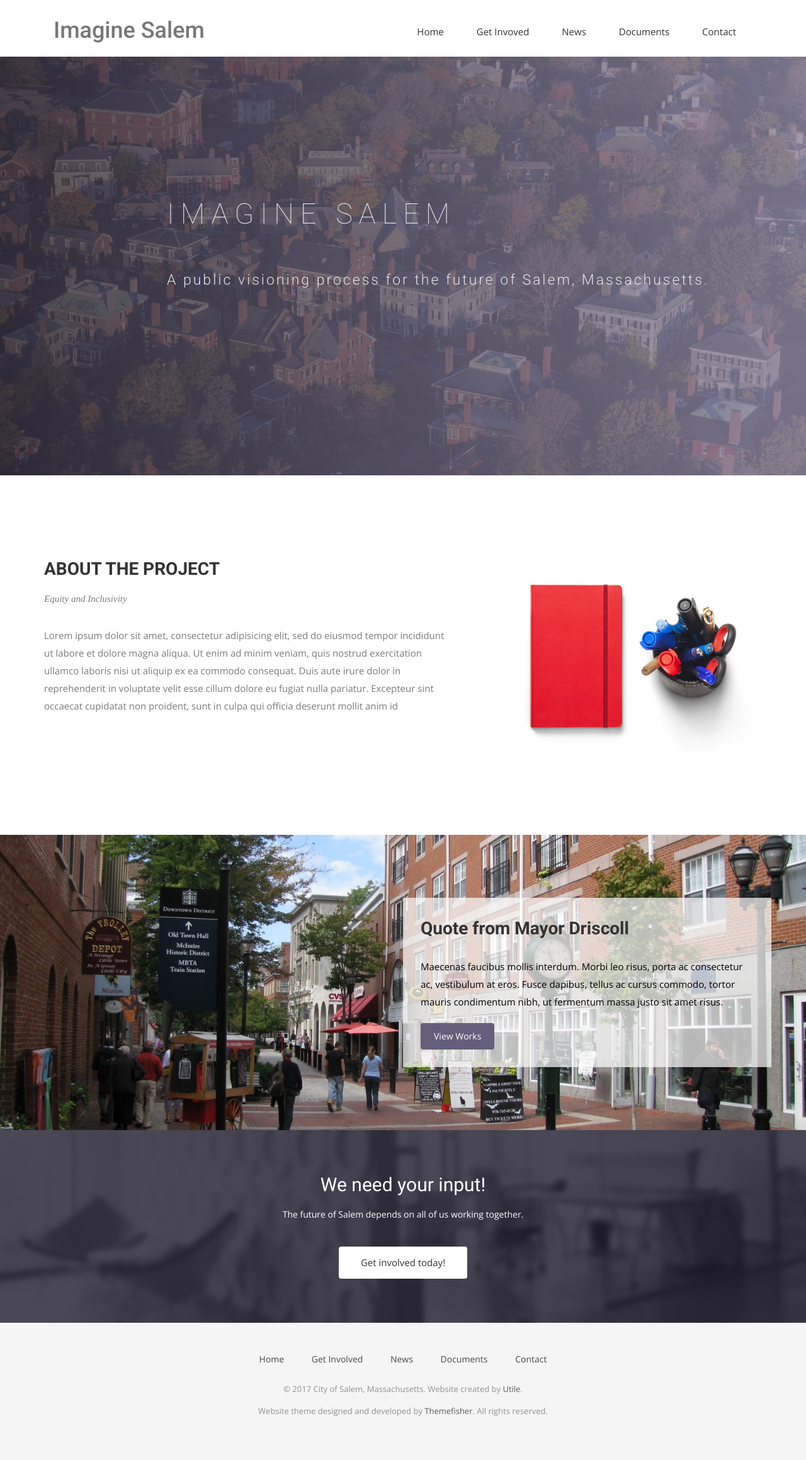
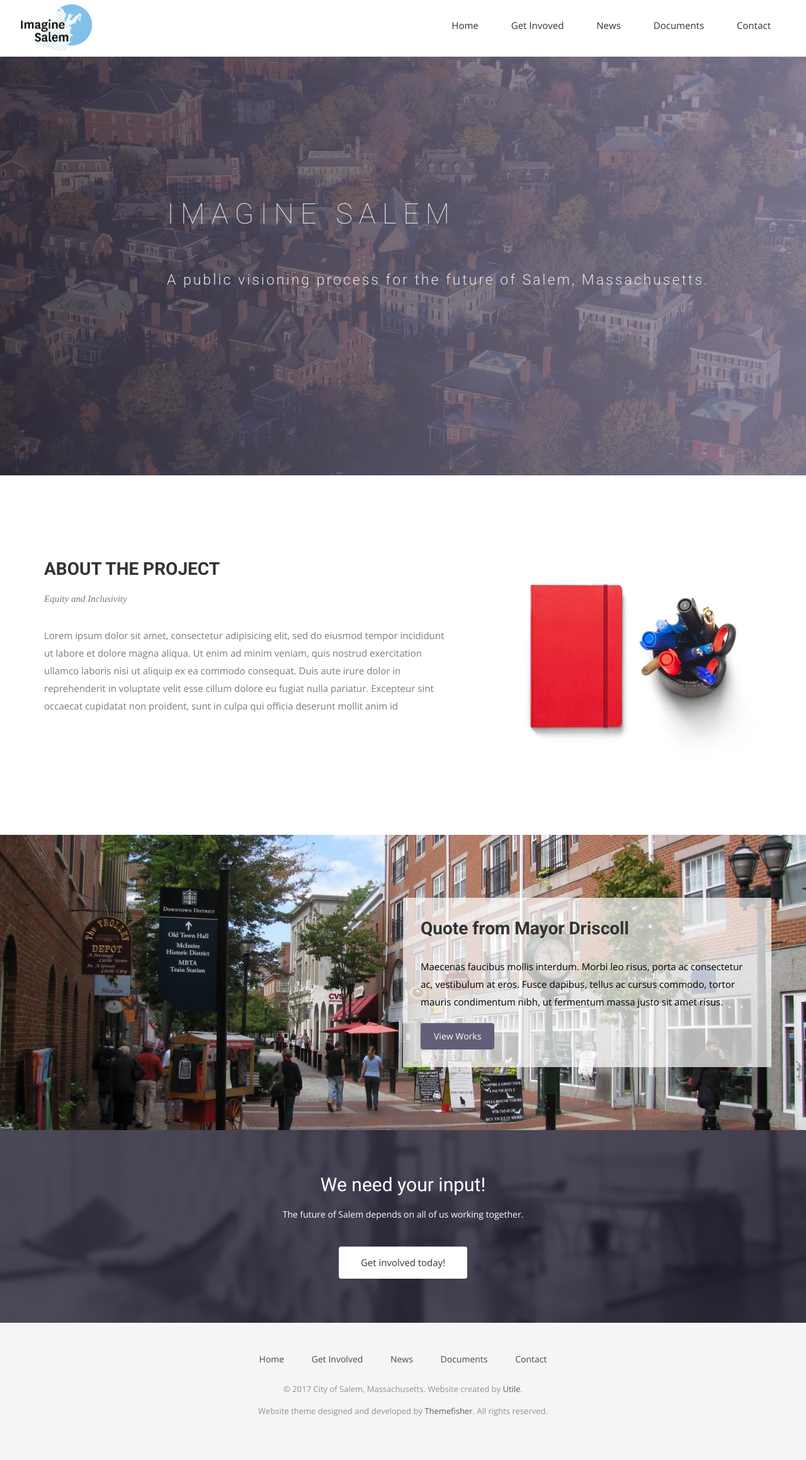
Before and after one commit to johnmccartin/salem, a Jekyll site: the page built from index.html, in a window 1280 px wide. Shown: the whole page at 63% size. Built offline with Jekyll 4.4.1, drawn with Linux system fonts in a browser that asks for light colours; nearby versions of some CDN libraries; some web fonts are replaced.

Commit message:
Add logo. Fix mobile styles.

```diff
--- a/_includes/header.html
+++ b/_includes/header.html
@@ -15,8 +15,7 @@
             <span class="icon-bar"></span>
             </button>
             <a class="navbar-brand" href="{{ site.baseurl }}/">
-              <!--<img src="{{ site.baseurl }}/img/logo.png" alt="Logo">-->
-              <h1>Imagine Salem</h1>
+              <img class="logo" src="{{ site.baseurl }}/img/logo.jpg" alt="Imagine Salem">
             </a>
           </div>
             <!-- Collect the nav links, forms, and other content for toggling -->
--- a/css/style.css
+++ b/css/style.css
@@ -91,3 +91,30 @@ section:last-of-type {
   color: white;
   text-decoration: underline !important;
 }
+
+img.logo {
+  width: 120px;
+  margin-top: -20px;
+}
+
+header .navbar-default .navbar-nav {
+  padding-top: 0;
+}
+
+
+
+@media only screen and (max-width: 767px) {
+  header .navbar-default .navbar-toggle {
+    margin: 10px 0 0 0px !important;
+  }
+
+  .navbar-default .navbar-collapse, .navbar-default .navbar-form {
+     margin-top: 30px;
+  }
+}
+
+@media (min-width: 768px) {
+  header .container {
+    width: 100% !important
+  }
+}
```
Also changed, not shown: img/logo.jpg (added).
